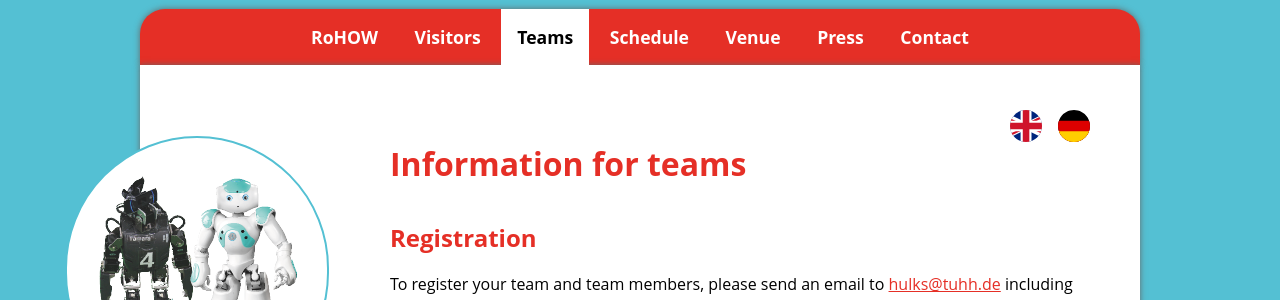
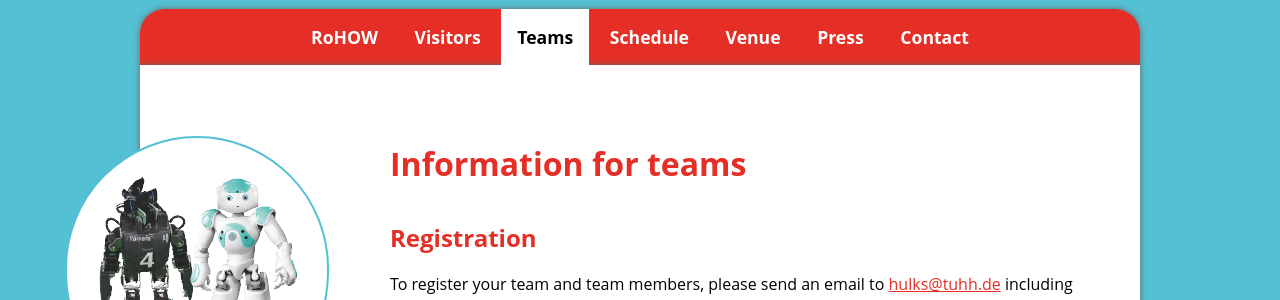
Before and after one commit to RHOrga/rhorga.github.io, a Jekyll site: the page built from 2016/en/teams.md, in a window 1280 px wide. Shown: the part 139-439 px from the top of the page. Built offline with Jekyll 4.4.1, drawn with Linux system fonts in a browser that asks for light colours.

Commit message:
Handle monolingual

```diff
--- /dev/null
+++ b/_layouts/default-en-only-2016.html
@@ -0,0 +1,27 @@
+<!doctype html>
+<html lang="en">
+  {% include 2016/head.html %}
+  <body>
+    <div id="wrapper">
+        {% include 2016/header.html %}
+        <nav>
+            <ul>
+                {% for item in site.data.year2016.menulist-en.menu %}
+                <li>
+                    <a href="{{ item.url }}" alt="{{ item.title }}" class="{% if item.url == page.url %}active{% endif %}">{{ item.title }}</a>
+                </li>
+                {% endfor %}
+            </ul>
+        </nav>
+        <article>
+            <header>
+                <h1>{{ page.title }}</h1>
+            </header>
+            <section>
+                {{ content }}
+            </section>
+        </article>
+        {% include 2016/footer.html %}
+    </div>
+  </body>
+</html>
```
Also changed, not shown: 2016/de/teams.md (+1 -1 lines), 2016/en/teams.md (+1 -1 lines), _layouts/default-de-only-2016.html (added, +27 -0 lines).
